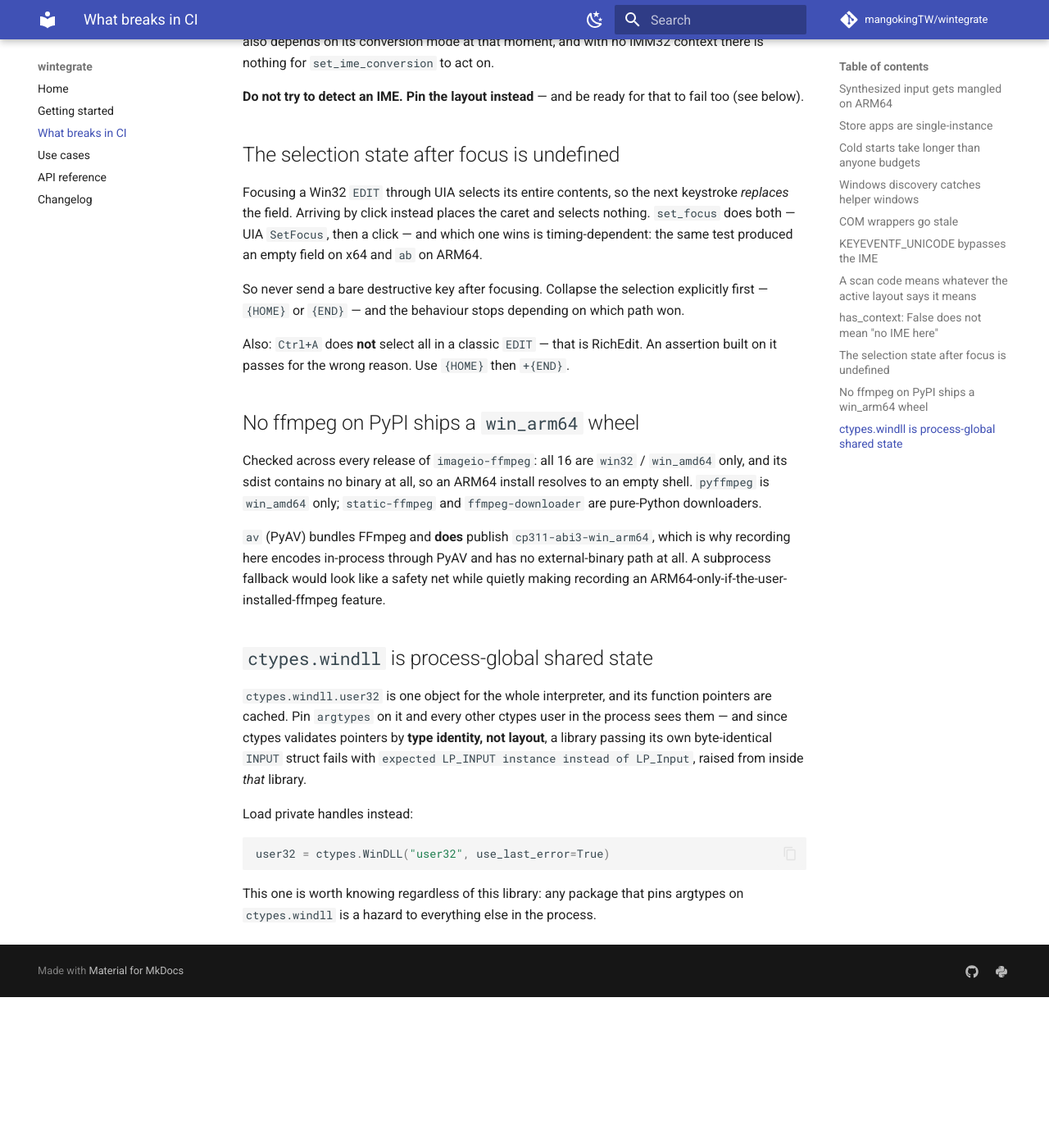
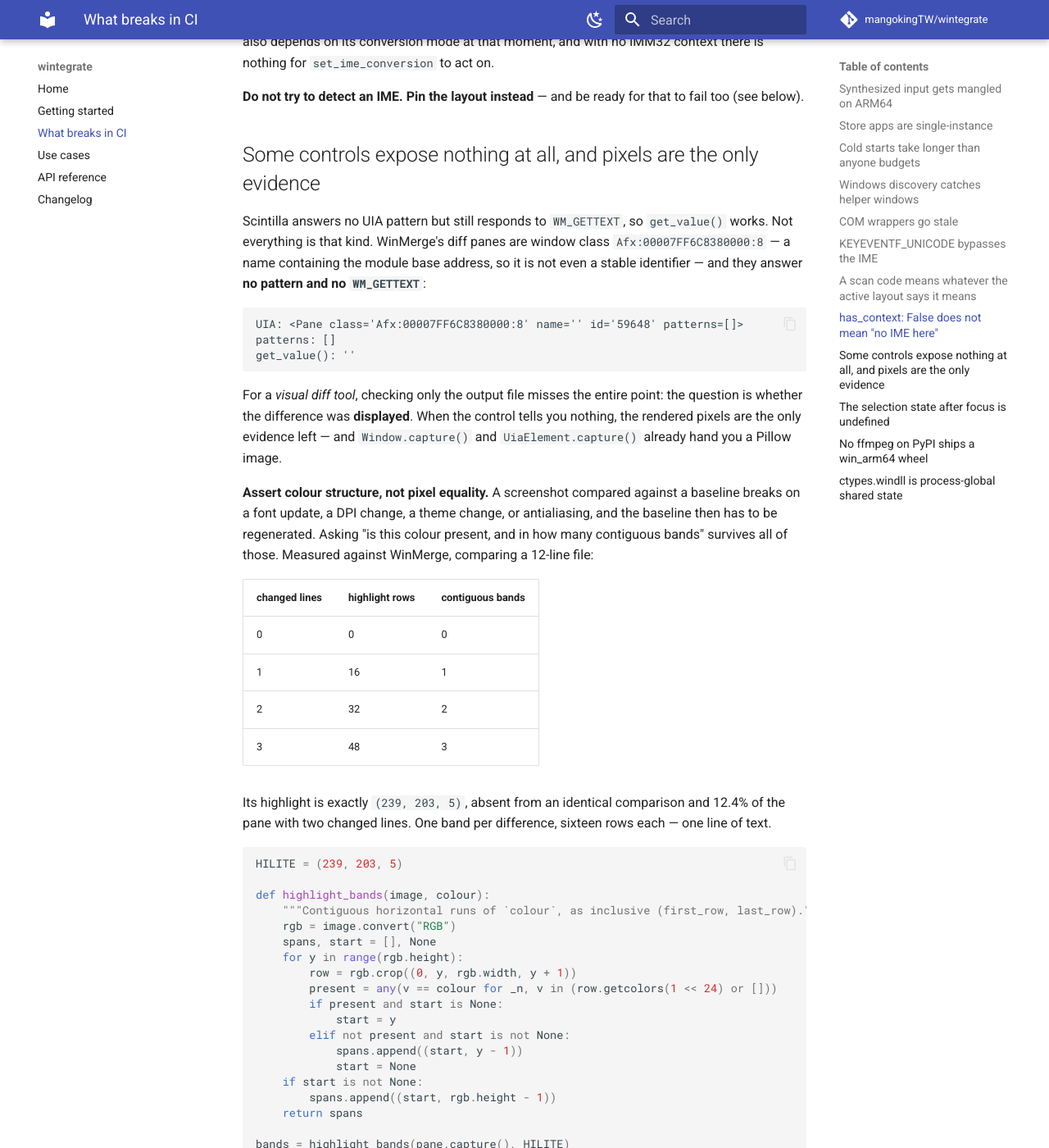
Before and after one commit to mangokingTW/wintegrate, an MkDocs documentation site: the page built from docs/pitfalls.md, in a window 1280 px wide and 1400 px high, scrolled down 2391 px. Shown: the whole window at 82% size. Built offline with MkDocs 1.6.1 and Material for MkDocs 9.7.7, drawn with Linux system fonts in a browser that asks for light colours; comment, search, counter and statistics services are not loaded; before the commit the page ends 3607 px from its top, so only the background shows below that; some of the changed text lies outside the part shown.

Commit message:
docs: how to verify a control that exposes nothing, without adding image APIs (#49)
WinMerge's diff panes answer no UIA pattern and no WM_GETTEXT, and their window
class contains the module base address so it is not even a stable identifier.
For a visual diff tool, checking the output file misses the point — the question
is whether the difference was displayed — so the rendered pixels are the only
evidence left.

Measured against WinMerge on a 12-line comparison: its highlight is exactly
(239, 203, 5), absent when the files match and 12.4% of the pane with two changed
lines; contiguous bands of it equal the number of differences, at sixteen rows
each, for 0, 1, 2 and 3 changed lines.

Documented as ten lines of caller code rather than as library functions. I had
written and exported colour_fraction() and colour_row_spans() before reconsidering:
counting same-coloured rows is not Windows knowledge. Everything the library does
encode is hard to rediscover — that WM_GETTEXT is marshalled while SCI_* is not,
that an IME's mode goes through WM_IME_CONTROL, that a sweep must wait for
processes and not only windows. This is arithmetic with no trap in it, and an API
for it would invite a tolerance parameter, then regions, then perceptual hashing,
with no natural stopping point.

The two subtleties are called out in the prose instead: touching runs merge into
one band, and an open run must be flushed at the bottom edge.

Co-authored-by: Mango Yen <mango.yen@yahooinc.com>
Co-authored-by: Claude Opus 5 (1M context) <noreply@anthropic.com>

````diff
--- a/docs/pitfalls.md
+++ b/docs/pitfalls.md
@@ -102,6 +102,79 @@ IMM32 context there is nothing for `set_ime_conversion` to act on.
 **Do not try to detect an IME. Pin the layout instead** — and be ready for that
 to fail too (see below).
 
+## Some controls expose nothing at all, and pixels are the only evidence
+
+Scintilla answers no UIA pattern but still responds to `WM_GETTEXT`, so
+`get_value()` works. Not everything is that kind. WinMerge's diff panes are
+window class `Afx:00007FF6C8380000:8` — a name containing the module base
+address, so it is not even a stable identifier — and they answer **no pattern and
+no `WM_GETTEXT`**:
+
+```
+UIA: <Pane class='Afx:00007FF6C8380000:8' name='' id='59648' patterns=[]>
+patterns: []
+get_value(): ''
+```
+
+For a *visual diff tool*, checking only the output file misses the entire point:
+the question is whether the difference was **displayed**. When the control tells
+you nothing, the rendered pixels are the only evidence left — and `Window.capture()`
+and `UiaElement.capture()` already hand you a Pillow image.
+
+**Assert colour structure, not pixel equality.** A screenshot compared against a
+baseline breaks on a font update, a DPI change, a theme change, or antialiasing,
+and the baseline then has to be regenerated. Asking "is this colour present, and
+in how many contiguous bands" survives all of those. Measured against WinMerge,
+comparing a 12-line file:
+
+| changed lines | highlight rows | contiguous bands |
+|---|---|---|
+| 0 | 0 | 0 |
+| 1 | 16 | 1 |
+| 2 | 32 | 2 |
+| 3 | 48 | 3 |
+
+Its highlight is exactly `(239, 203, 5)`, absent from an identical comparison and
+12.4% of the pane with two changed lines. One band per difference, sixteen rows
+each — one line of text.
+
+```python
+HILITE = (239, 203, 5)
+
+def highlight_bands(image, colour):
+    """Contiguous horizontal runs of `colour`, as inclusive (first_row, last_row)."""
+    rgb = image.convert("RGB")
+    spans, start = [], None
+    for y in range(rgb.height):
+        row = rgb.crop((0, y, rgb.width, y + 1))
+        present = any(v == colour for _n, v in (row.getcolors(1 << 24) or []))
+        if present and start is None:
+            start = y
+        elif not present and start is not None:
+            spans.append((start, y - 1))
+            start = None
+    if start is not None:
+        spans.append((start, rgb.height - 1))
+    return spans
+
+bands = highlight_bands(pane.capture(), HILITE)
+assert len(bands) == 2          # two differences, and bands says which lines
+```
+
+Two details in those ten lines are worth having in front of you rather than
+hidden in a library: touching runs merge into one band, and an open run has to be
+flushed at the bottom edge. `getcolors` on a one-pixel-high crop keeps the scan
+in C, which matters on a full-screen capture.
+
+**This is deliberately not part of wintegrate.** Everything the library does
+encode is Windows knowledge that is hard to rediscover — that `WM_GETTEXT` is
+marshalled across processes while `SCI_*` is not, that an IME's mode is set
+through `WM_IME_CONTROL`, that a sweep has to wait for processes and not just
+windows. Counting same-coloured rows is not that: it is ten lines of arithmetic
+with no trap in it, and putting it behind an API would invite tolerance
+parameters, then regions, then perceptual hashing — none of which has a natural
+stopping point.
+
 ## The selection state after focus is undefined
 
 Focusing a Win32 `EDIT` through UIA selects its entire contents, so the next
````
